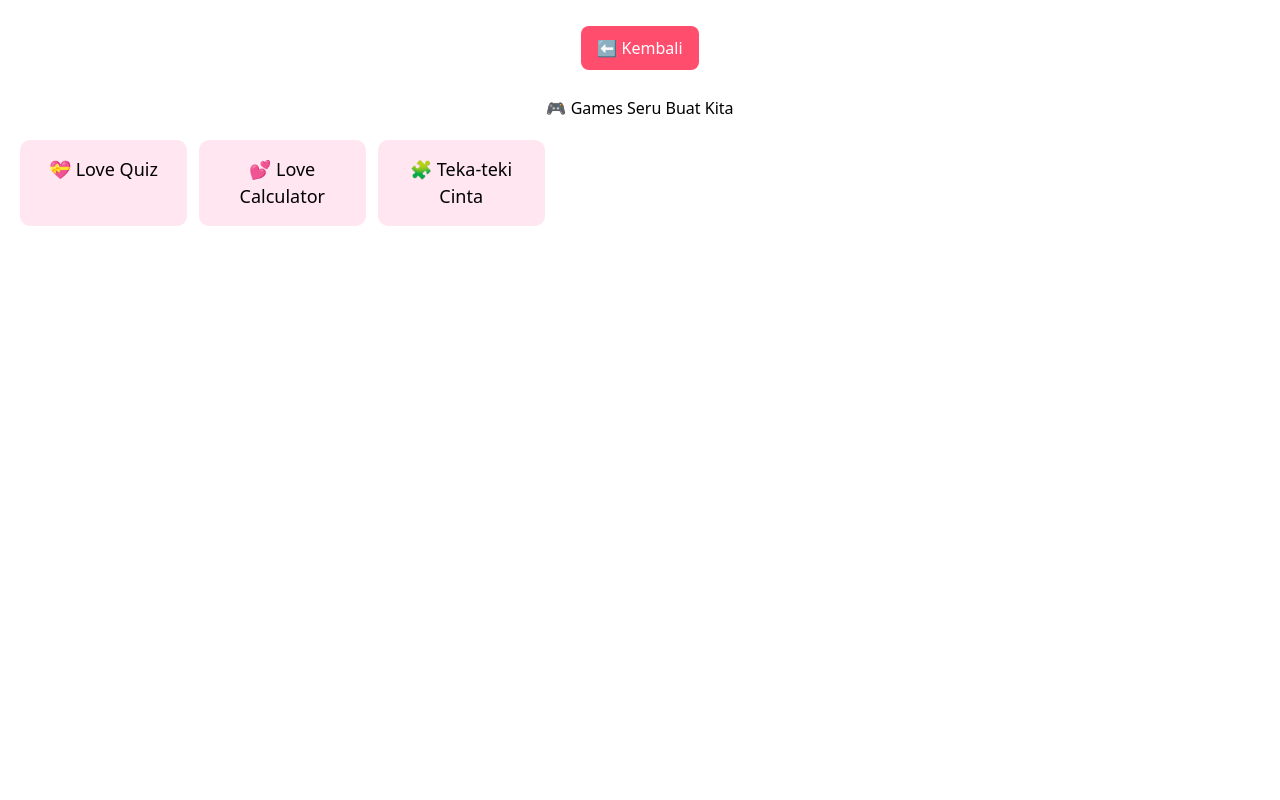
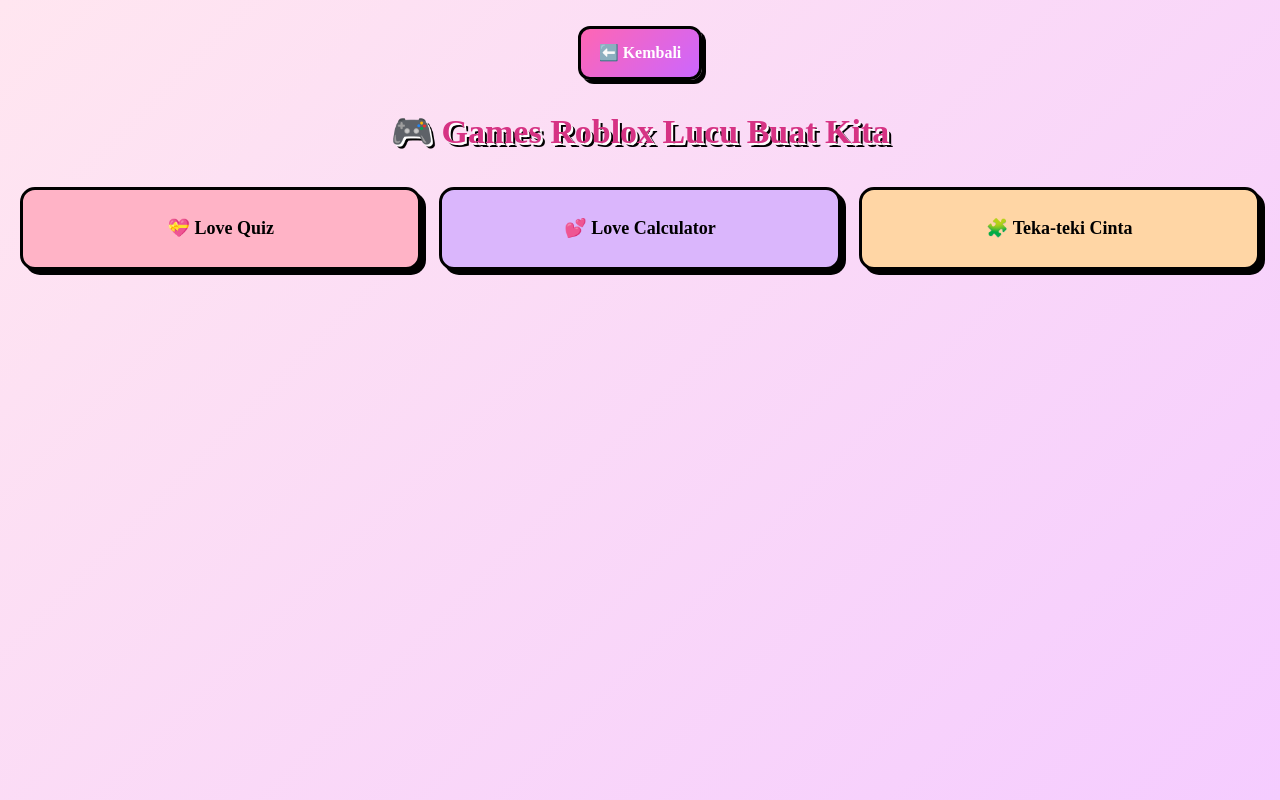
Before and after one commit to whoiaiiis/satu-card-birthday, a React (Vite) app: page /games in a window 1280 px wide. Built offline with nearby package versions, Linux system fonts and the light colour scheme.

Commit message:
perbaiki tampilan games dan dashboard

```diff
--- a/src/components/games.jsx
+++ b/src/components/games.jsx
@@ -1,13 +1,15 @@
 import React, { useState } from "react";
 import { useNavigate } from "react-router-dom";
+import { motion, AnimatePresence } from "framer-motion";
 
 export default function Games() {
   const navigate = useNavigate();
   const [section, setSection] = useState("menu");
   const [quizResult, setQuizResult] = useState("");
   const [calcResult, setCalcResult] = useState("");
+  const [yourName, setYourName] = useState("");
+  const [myName, setMyName] = useState("");
 
-  // === QUIZ CHECK ===
   const checkQuiz = (e) => {
     e.preventDefault();
     const form = new FormData(e.target);
@@ -16,95 +18,144 @@
     const ans3 = form.get("q3");
 
     if (ans1 === "Ungu" && ans2 === "Sushi" && ans3 === "14 Februari") {
-      setQuizResult("💖 Jawaban kamu semua benar! Kamu kenal aku banget 😍");
+      setQuizResult("🎉 YESS! Semua jawaban benar, kamu Roblox Master ❤️");
     } else {
-      setQuizResult("😜 Ada yang salah tuh sayang, coba lagi~");
+      setQuizResult("😜 Salah blok nih! Coba lagi yaa~");
     }
   };
 
-  // === LOVE CALCULATOR ===
-  const calcLove = (yourName, myName) => {
+  const calcLove = () => {
     if (yourName && myName) {
-      setCalcResult(`❤️ ${yourName} + ${myName} = 100% Forever Love 💕`);
+      setCalcResult(`💖 ${yourName} + ${myName} = 100% Power Couple di Roblox! 🎮`);
     } else {
-      setCalcResult("Isi dulu namanya ya sayang 😘");
+      setCalcResult("🕹️ Isi dulu namanya biar bisa mulai petualangan 💫");
     }
   };
 
-  // === Button Style Reusable ===
-  const btnStyle = {
-    padding: "10px 16px",
+  // Style tombol ala Roblox kawaii
+  const Btn = ({ children, onClick, type = "button" }) => (
+    <motion.button
+      type={type}
+      onClick={onClick}
+      whileHover={{ scale: 1.1, x: -3, y: -3 }}
+      whileTap={{ scale: 0.95 }}
+      style={{
+        padding: "12px 18px",
         margin: "6px",
-    border: "none",
-    borderRadius: "8px",
-    background: "#ff4d6d",
+        border: "3px solid black",
+        borderRadius: "12px",
+        background: "linear-gradient(135deg,#ff66b3,#cc66ff)",
         color: "white",
+        fontWeight: "800",
         cursor: "pointer",
         fontSize: "16px",
-  };
+        boxShadow: "4px 4px 0px #000",
+      }}
+    >
+      {children}
+    </motion.button>
+  );
 
   return (
-    <div style={{ textAlign: "center", padding: "20px" }}>
-      <button
-        style={btnStyle}
-        onClick={() => navigate("/dashboard")}
-      >
-        ⬅️ Kembali
-      </button>
-      <h2 style={{ margin: "20px 0" }}>🎮 Games Seru Buat Kita</h2>
-
-      {/* === MENU === */}
-      {section === "menu" && (
     <div
       style={{
-            display: "grid",
-            gridTemplateColumns: "repeat(auto-fill, minmax(150px, 1fr))",
-            gap: "12px",
+        textAlign: "center",
+        padding: "20px",
+        minHeight: "100vh",
+        background: "linear-gradient(135deg,#ffe6f0,#f5ccff)",
+        fontFamily: "'Comic Neue', cursive",
       }}
     >
-          <div
+      {/* Tombol kembali */}
+      <Btn onClick={() => navigate("/dashboard")}>⬅️ Kembali</Btn>
+
+      <h2
         style={{
-              padding: "16px",
-              borderRadius: "10px",
-              background: "#ffe6f0",
+          margin: "20px 0",
+          fontSize: "34px",
+          fontWeight: "900",
+          color: "#d63384",
+          textShadow: "2px 2px 0px white, 4px 4px 0px #000",
+        }}
+      >
+        🎮 Games Roblox Lucu Buat Kita
+      </h2>
+
+      <AnimatePresence mode="wait">
+        {section === "menu" && (
+          <motion.div
+            key="menu"
+            initial={{ opacity: 0, y: 50 }}
+            animate={{ opacity: 1, y: 0 }}
+            exit={{ opacity: 0, y: -50 }}
+            style={{
+              display: "grid",
+              gridTemplateColumns: "repeat(auto-fit, minmax(160px, 1fr))",
+              gap: "18px",
+              marginTop: "30px",
+            }}
+          >
+            {[
+              { title: "💝 Love Quiz", key: "quiz", color: "#ffb3c6" },
+              { title: "💕 Love Calculator", key: "calc", color: "#dab6fc" },
+              { title: "🧩 Teka-teki Cinta", key: "riddle", color: "#ffd6a5" },
+            ].map((item) => (
+              <motion.div
+                key={item.key}
+                whileHover={{ scale: 1.15, rotate: 2 }}
+                whileTap={{ scale: 0.95 }}
+                onClick={() => setSection(item.key)}
+                style={{
+                  padding: "25px",
+                  borderRadius: "15px",
+                  background: item.color,
                   cursor: "pointer",
                   fontSize: "18px",
+                  fontWeight: "800",
+                  border: "3px solid black",
+                  boxShadow: "5px 5px 0px #000",
                 }}
-            onClick={() => setSection("quiz")}
               >
-            💝 Love Quiz
-          </div>
-          <div
-            style={{
-              padding: "16px",
-              borderRadius: "10px",
-              background: "#ffe6f0",
-              cursor: "pointer",
-              fontSize: "18px",
-            }}
-            onClick={() => setSection("calc")}
-          >
-            💕 Love Calculator
-          </div>
-          <div
-            style={{
-              padding: "16px",
-              borderRadius: "10px",
-              background: "#ffe6f0",
-              cursor: "pointer",
-              fontSize: "18px",
-            }}
-            onClick={() => setSection("riddle")}
-          >
-            🧩 Teka-teki Cinta
-          </div>
-        </div>
+                {item.title}
+              </motion.div>
+            ))}
+          </motion.div>
         )}
 
-      {/* === QUIZ === */}
+        {/* QUIZ */}
 {section === "quiz" && (
-        <form onSubmit={checkQuiz} style={{ marginTop: "20px" }}>
-          <h3>💝 Love Quiz</h3>
+  <motion.form
+    key="quiz"
+    initial={{ opacity: 0, scale: 0.9 }}
+    animate={{ opacity: 1, scale: 1 }}
+    exit={{ opacity: 0 }}
+    onSubmit={checkQuiz}
+    style={{
+      background: "#ffe0f7",
+      border: "2px solid #ff99cc",
+      borderRadius: "12px",
+      padding: "25px",
+      boxShadow: "4px 4px 0px rgba(0,0,0,0.2)",
+      display: "inline-block",
+      textAlign: "left",
+      position: "relative",
+      minWidth: "300px",
+    }}
+  >
+    {/* Tab folder */}
+    <div style={{
+      width: "70px",
+      height: "22px",
+      background: "#ff66cc",
+      borderTopLeftRadius: "8px",
+      borderTopRightRadius: "8px",
+      position: "absolute",
+      top: "-22px",
+      left: "15px",
+      border: "2px solid #ff99cc"
+    }}/>
+
+    <h3 style={{ textAlign: "center", color: "#cc33ff" }}>💝 Love Quiz</h3>
     <p>1. Warna favorit aku apa?</p>
     <label><input type="radio" name="q1" value="Merah" /> Merah</label><br />
     <label><input type="radio" name="q1" value="Biru" /> Biru</label><br />
@@ -120,51 +171,107 @@
     <label><input type="radio" name="q3" value="14 Februari" /> 14 Februari</label><br />
     <label><input type="radio" name="q3" value="25 Desember" /> 25 Desember</label><br />
 
-          <button type="submit" style={btnStyle}>✔️ Cek Jawaban</button>
+    <div style={{ textAlign: "center", marginTop: "12px" }}>
+      <Btn type="submit">✔️ Cek Jawaban</Btn>
       <p>{quizResult}</p>
-          <button
-            type="button"
-            style={btnStyle}
-            onClick={() => setSection("menu")}
-          >
-            ⬅️ Balik
-          </button>
-        </form>
+      <Btn onClick={() => setSection("menu")}>⬅️ Balik</Btn>
+    </div>
+  </motion.form>
 )}
 
-      {/* === LOVE CALCULATOR === */}
+     {/* LOVE CALCULATOR */}
 {section === "calc" && (
-        <div style={{ marginTop: "20px" }}>
-          <h3>💕 Love Calculator</h3>
-          <input id="yourName" placeholder="Nama Kamu" style={{ margin: "6px", padding: "6px" }} />
+  <motion.div
+    key="calc"
+    initial={{ opacity: 0, y: 60 }}
+    animate={{ opacity: 1, y: 0 }}
+    exit={{ opacity: 0, y: -60 }}
+    style={{
+      background: "#f3d1ff",
+      border: "2px solid #cc99ff",
+      borderRadius: "12px",
+      padding: "25px",
+      boxShadow: "4px 4px 0px rgba(0,0,0,0.2)",
+      display: "inline-block",
+      textAlign: "center",
+      position: "relative",
+      minWidth: "300px",
+    }}
+  >
+    <div style={{
+      width: "70px",
+      height: "22px",
+      background: "#cc66ff",
+      borderTopLeftRadius: "8px",
+      borderTopRightRadius: "8px",
+      position: "absolute",
+      top: "-22px",
+      left: "15px",
+      border: "2px solid #cc99ff"
+    }}/>
+
+    <h3 style={{ color: "#9933ff" }}>💕 Love Calculator</h3>
+    <input
+      value={yourName}
+      onChange={(e) => setYourName(e.target.value)}
+      placeholder="Nama Kamu"
+      style={{ margin: "6px", padding: "8px", borderRadius: "8px" }}
+    />
     <span> + </span>
-          <input id="myName" placeholder="Nama Aku" style={{ margin: "6px", padding: "6px" }} />
+    <input
+      value={myName}
+      onChange={(e) => setMyName(e.target.value)}
+      placeholder="Nama Aku"
+      style={{ margin: "6px", padding: "8px", borderRadius: "8px" }}
+    />
     <br />
-          <button
-            style={btnStyle}
-            onClick={() =>
-              calcLove(
-                document.getElementById("yourName").value,
-                document.getElementById("myName").value
-              )
-            }
-          >
-            Hitung
-          </button>
+    <Btn onClick={calcLove}>Hitung</Btn>
     <p>{calcResult}</p>
-          <button style={btnStyle} onClick={() => setSection("menu")}>⬅️ Balik</button>
-        </div>
+    <Btn onClick={() => setSection("menu")}>⬅️ Balik</Btn>
+  </motion.div>
 )}
 
-      {/* === RIDDLE === */}
+
+        {/* RIDDLE */}
+      {/* RIDDLE */}
 {section === "riddle" && (
-        <div style={{ marginTop: "20px" }}>
-          <h3>🧩 Teka-teki Cinta</h3>
+  <motion.div
+    key="riddle"
+    initial={{ opacity: 0, y: 60 }}
+    animate={{ opacity: 1, y: 0 }}
+    exit={{ opacity: 0, y: -60 }}
+    style={{
+      background: "#ffd6f3",
+      border: "2px solid #ff99cc",
+      borderRadius: "12px",
+      padding: "25px",
+      boxShadow: "4px 4px 0px rgba(0,0,0,0.2)",
+      display: "inline-block",
+      textAlign: "center",
+      position: "relative",
+      minWidth: "300px",
+    }}
+  >
+    <div style={{
+      width: "70px",
+      height: "22px",
+      background: "#ff66cc",
+      borderTopLeftRadius: "8px",
+      borderTopRightRadius: "8px",
+      position: "absolute",
+      top: "-22px",
+      left: "15px",
+      border: "2px solid #ff99cc"
+    }}/>
+
+    <h3 style={{ color: "#d63384" }}>🧩 Teka-teki Cinta</h3>
     <p>Aku selalu bersamamu, tak pernah jauh, walau tak terlihat. Siapakah aku?</p>
-          <p>❤️ Jawabannya: Cinta kamu 😘</p>
-          <button style={btnStyle} onClick={() => setSection("menu")}>⬅️ Balik</button>
-        </div>
+    <p style={{ fontWeight: "700", color: "#ff3399" }}>❤️ Jawabannya: Cinta kamu 😘</p>
+    <Btn onClick={() => setSection("menu")}>⬅️ Balik</Btn>
+  </motion.div>
 )}
+
+      </AnimatePresence>
     </div>
   );
 }
```
Also changed, not shown: src/components/dashboard.jsx (+15 -20 lines). Lines whose indentation alone changed are shown as unchanged.
